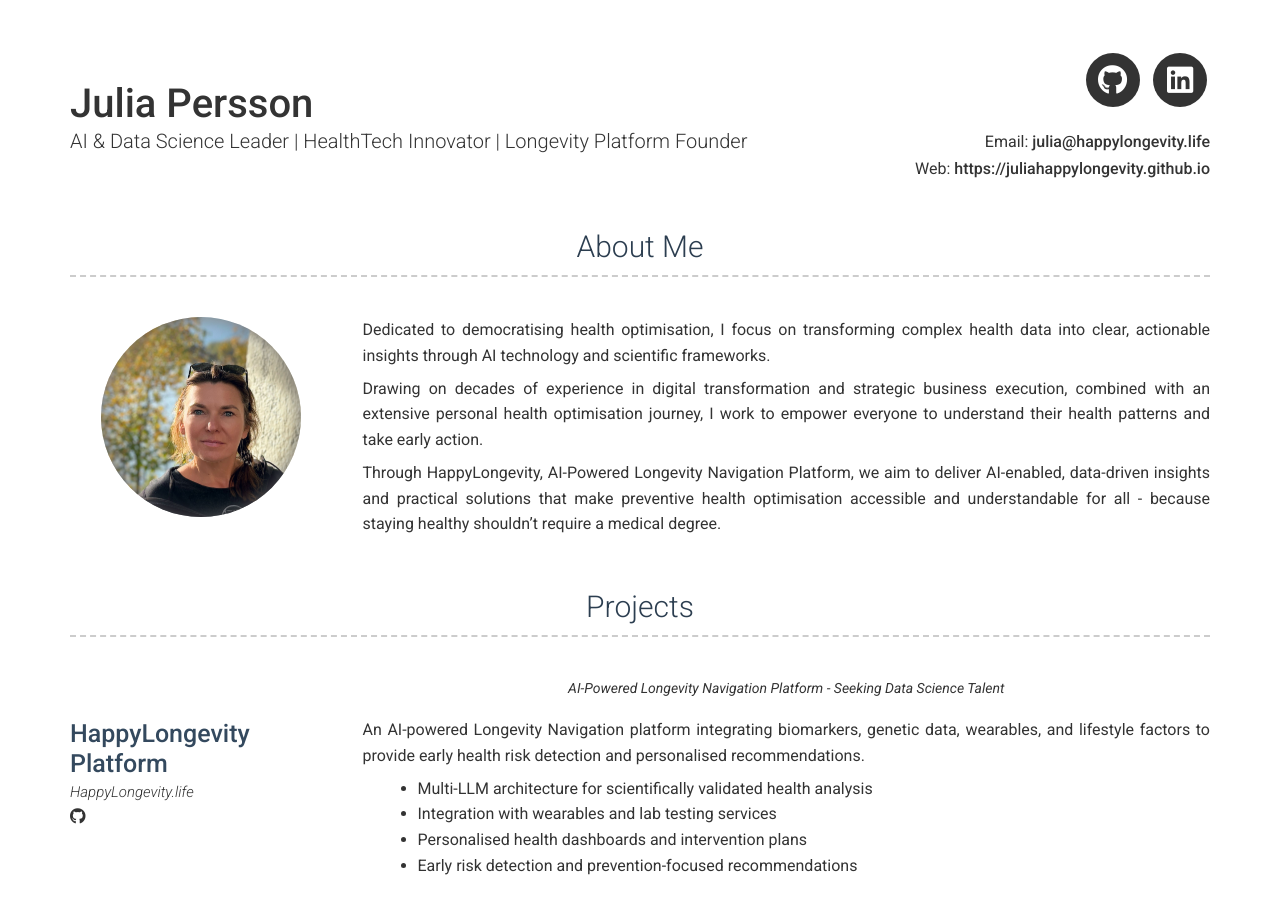
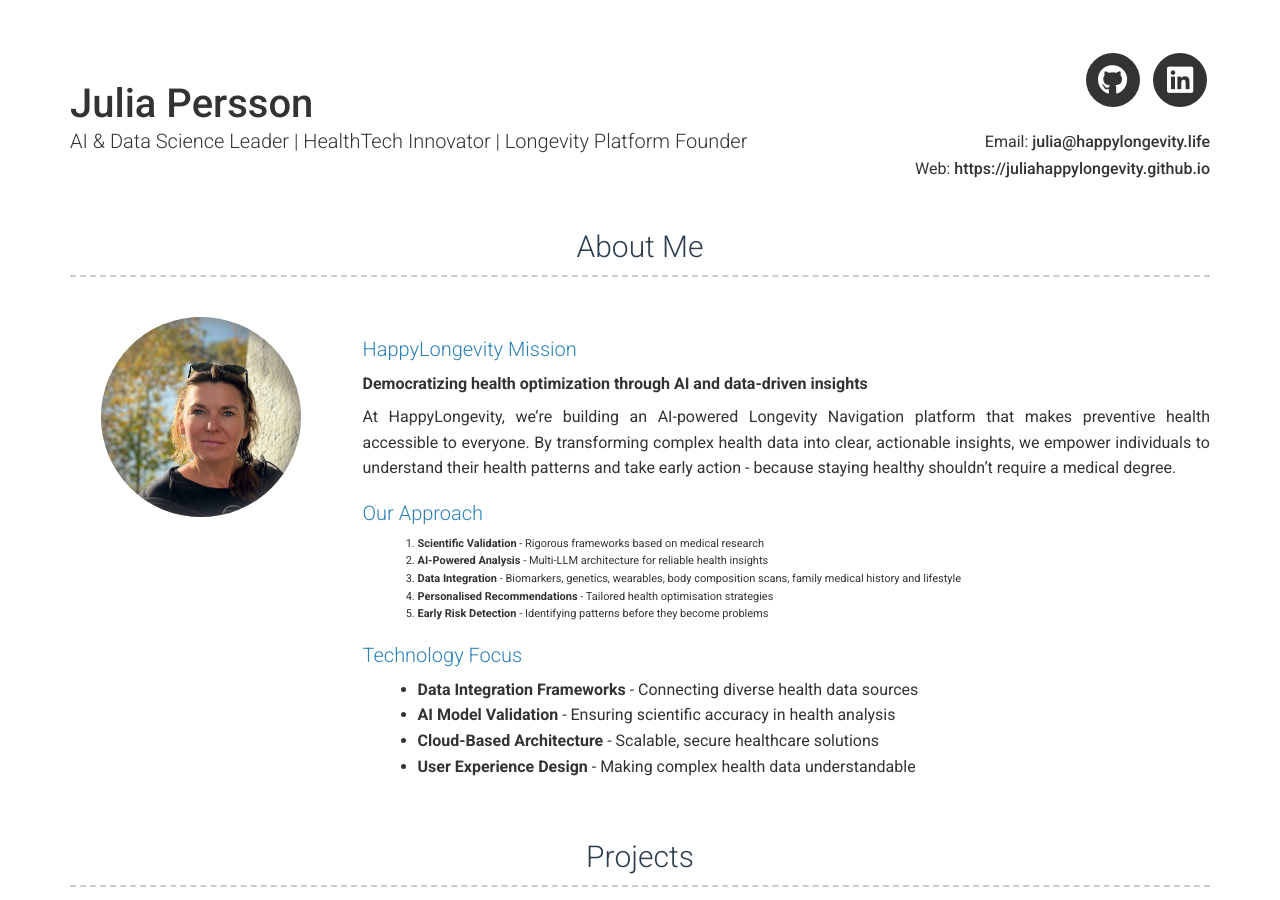
Before and after one commit to JuliaHappyLongevity/JuliaHappyLongevity.github.io, a Jekyll site: the page built from index.md, in a window 1280 px wide and 900 px high. Built offline with Jekyll 4.4.1, drawn with Linux system fonts in a browser that asks for light colours; nearby versions of some CDN libraries; our own code applies the rules of GitHub Pages for plain Markdown files.

Commit message:
Integrate updated index content into About section
- Moved content from index.md to About section in _config.yml
- Added detailed mission statement about HappyLongevity
- Integrated approach section with scientific validation and AI analysis
- Added technology focus with data integration and cloud architecture
- Updated index.md with proper Jekyll front matter
- Ensured consistent formatting with theme requirements

🤖 Generated with [Claude Code](https://claude.ai/code)

Co-Authored-By: Claude <noreply@anthropic.com>

```diff
--- a/_config.yml
+++ b/_config.yml
@@ -199,15 +199,26 @@ content:
 about_title: About Me
 about_profile_image: /images/JP_founder.jpeg
 about_content: |
-  Dedicated to democratising health optimisation, I focus on transforming complex health data into clear, actionable
-  insights through AI technology and scientific frameworks.
+  ## HappyLongevity Mission
 
-  Drawing on decades of experience in digital transformation and strategic business execution, combined with an
-  extensive personal health optimisation journey, I work to empower everyone to understand their health patterns and
-  take early action.
+  **Democratizing health optimization through AI and data-driven insights**
 
-  Through HappyLongevity, AI-Powered Longevity Navigation Platform, we aim to deliver AI-enabled, data-driven insights and practical solutions that make preventive
-  health optimisation accessible and understandable for all - because staying healthy shouldn't require a medical degree.
+  At HappyLongevity, we're building an AI-powered Longevity Navigation platform that makes preventive health accessible to everyone. By transforming complex health data into clear, actionable insights, we empower individuals to understand their health patterns and take early action - because staying healthy shouldn't require a medical degree.
+
+  ## Our Approach
+
+  1. **Scientific Validation** - Rigorous frameworks based on medical research
+  2. **AI-Powered Analysis** - Multi-LLM architecture for reliable health insights
+  3. **Data Integration** - Biomarkers, genetics, wearables, body composition scans, family medical history and lifestyle
+  4. **Personalised Recommendations** - Tailored health optimisation strategies
+  5. **Early Risk Detection** - Identifying patterns before they become problems
+
+  ## Technology Focus
+
+  - **Data Integration Frameworks** - Connecting diverse health data sources
+  - **AI Model Validation** - Ensuring scientific accuracy in health analysis
+  - **Cloud-Based Architecture** - Scalable, secure healthcare solutions
+  - **User Experience Design** - Making complex health data understandable
 
 # Dark Mode (true/false/never)
 darkmode: false
--- a/index.md
+++ b/index.md
@@ -1,22 +1,3 @@
-# Julia Persson - Digital Transformation | HealthTech | Ai-Augmented Venture Design
-
-## HappyLongevity Mission
-
-**Democratising health optimization through AI and data-driven insights**
-
-At HappyLongevity, we're building an AI-powered Longevity Navigation platform that makes preventive health accessible to everyone. By transforming complex health data into clear, actionable insights, we empower individuals to understand their health patterns and take early action - because staying healthy shouldn't require a medical degree.
-
-## Our Approach
-
-1. **Scientific Validation** - Rigorous frameworks based on medical research
-2. **AI-Powered Analysis** - Multi-LLM architecture for reliable health insights
-3. **Data Integration** - Biomarkers, genetics, body composition scans, wearables, hereditary health history and lifestyle
-4. **Personalized Recommendations** - Tailored health optimisation strategies
-5. **Early Risk Detection** - Identifying patterns before they become problems
-
-## Technology Focus
-
-- **Data Integration Frameworks** - Connecting diverse health data sources
-- **AI Model Validation** - Ensuring scientific accuracy in health analysis
-- **Cloud-Based Architecture** - Scalable, secure healthcare solutions
-- **User Experience Design** - Making complex health data understandable
+---
+layout: default
+---
```
